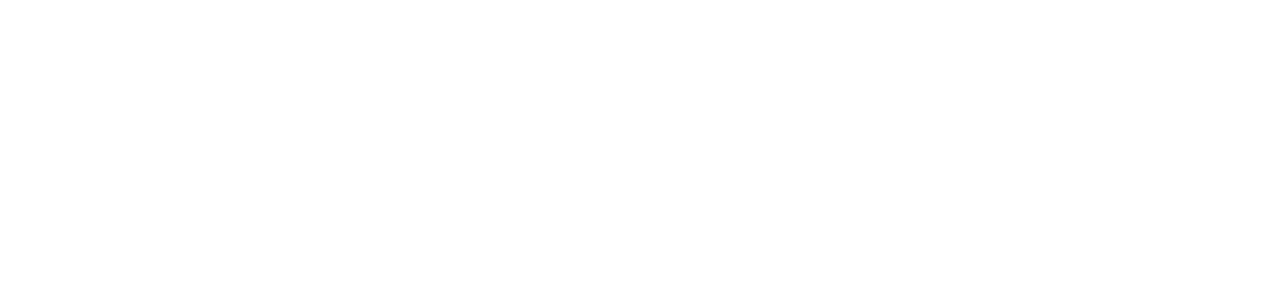
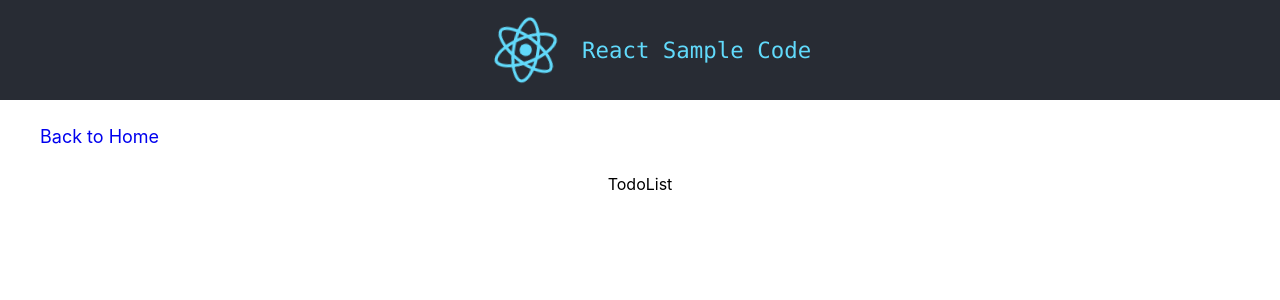
Before and after one commit to aminghazi/react-sample, a React (Create React App) app: page /todolist in a window 1280 px wide. Before the commit this address had no page. Shown: the top 300 px of the page. Built offline with nearby package versions, Linux system fonts and the light colour scheme.

Commit message:
init todo list

```diff
--- a/src/components/Cart/index.js
+++ b/src/components/Cart/index.js
@@ -23,11 +23,16 @@ export default class Cart extends Component {
     }
 
     addToCart(id) {
-        let addProduct = this.state.products.find(p => {
-            return p.id === id
+        let addProduct = this.state.products.find(p => p.id === id)
+
+        let uniqueProduct = this.state.addProduct.filter(p => {
+            return this.state.shoppingCart.indexOf(p.id) === p
         })
 
+        console.log("uniqueProduct", uniqueProduct)
+
         this.setState(prevState => {
+            console.log("prevState", prevState.indexOf)
             return {
                 shoppingCart: [...prevState.shoppingCart, addProduct]
             }
--- /dev/null
+++ b/src/components/TodoList/index.js
@@ -0,0 +1,11 @@
+import React, { Component } from 'react'
+
+export default class TodoList extends Component {
+    render() {
+        return (
+            <div>
+                TodoList
+            </div>
+        )
+    }
+}
--- a/src/index.js
+++ b/src/index.js
@@ -17,6 +17,7 @@ import Select from './pages/Select';
 import MethodAsProps from './pages/MethodAsProps';
 import Table from './pages/Table';
 import Cart from './pages/Cart';
+import TodoList from './pages/TodoList';
 import Layout from './pages/Layout';
 import LayoutRoot from './pages/LayoutRoot';
 
@@ -37,6 +38,7 @@ root.render(
         <Route path="method-as-props" element={<MethodAsProps />} />
         <Route path="table" element={<Table />} />
         <Route path="cart" element={<Cart />} />
+        <Route path="todolist" element={<TodoList />} />
       </Route>
     </Routes>
   </Router>
--- a/src/pages/Layout.js
+++ b/src/pages/Layout.js
@@ -39,6 +39,9 @@ const Layout = () => {
             <li>
               <Link to="/cart">Cart</Link>
             </li>
+            <li>
+              <Link to="/todoList">TodoList</Link>
+            </li>
           </ul>
         </nav>
 
--- /dev/null
+++ b/src/pages/TodoList.js
@@ -0,0 +1,7 @@
+import TodoList from "../components/TodoList"
+
+const TodoListPage = () => {
+  return <TodoList />;
+};
+
+export default TodoListPage;
```
